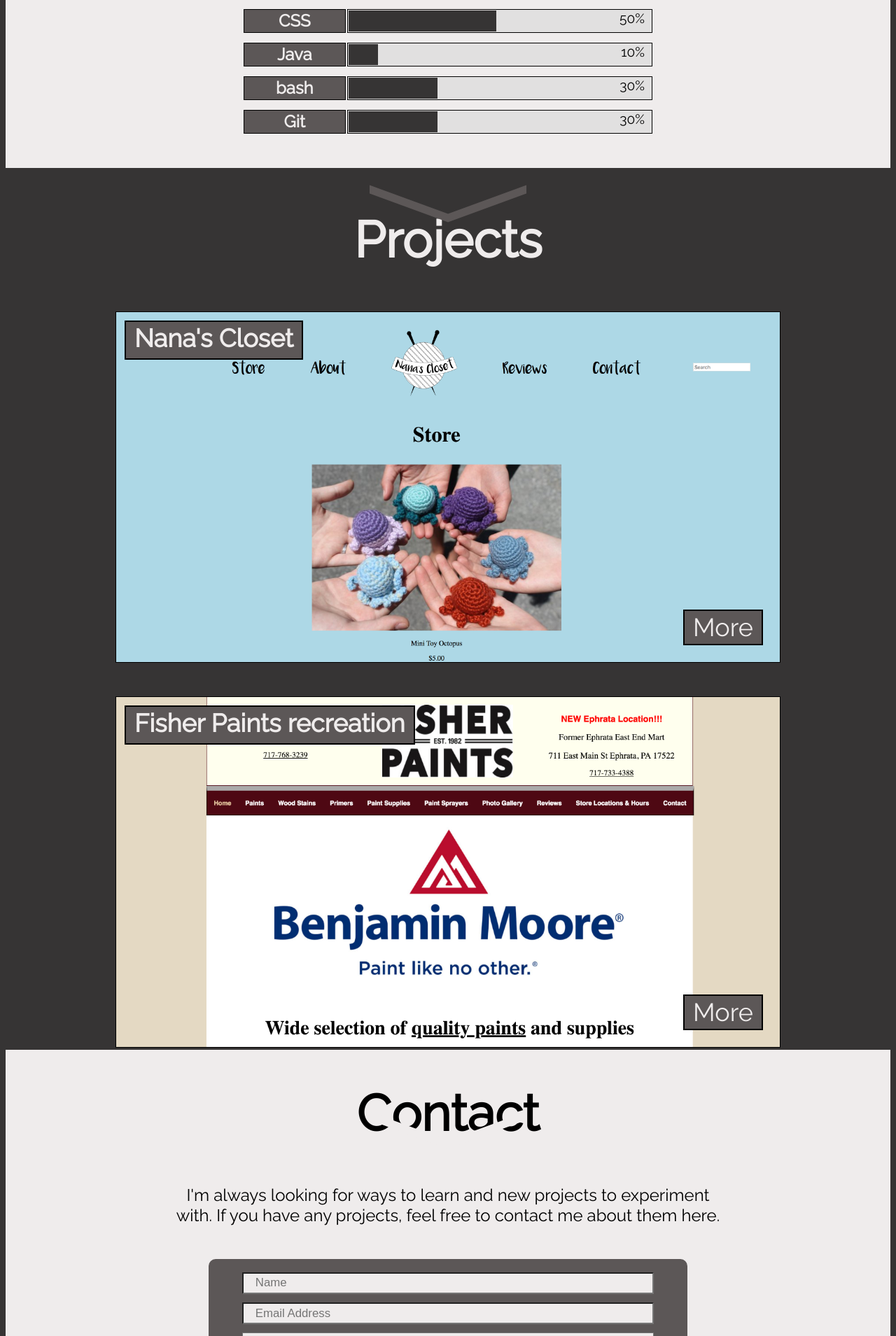
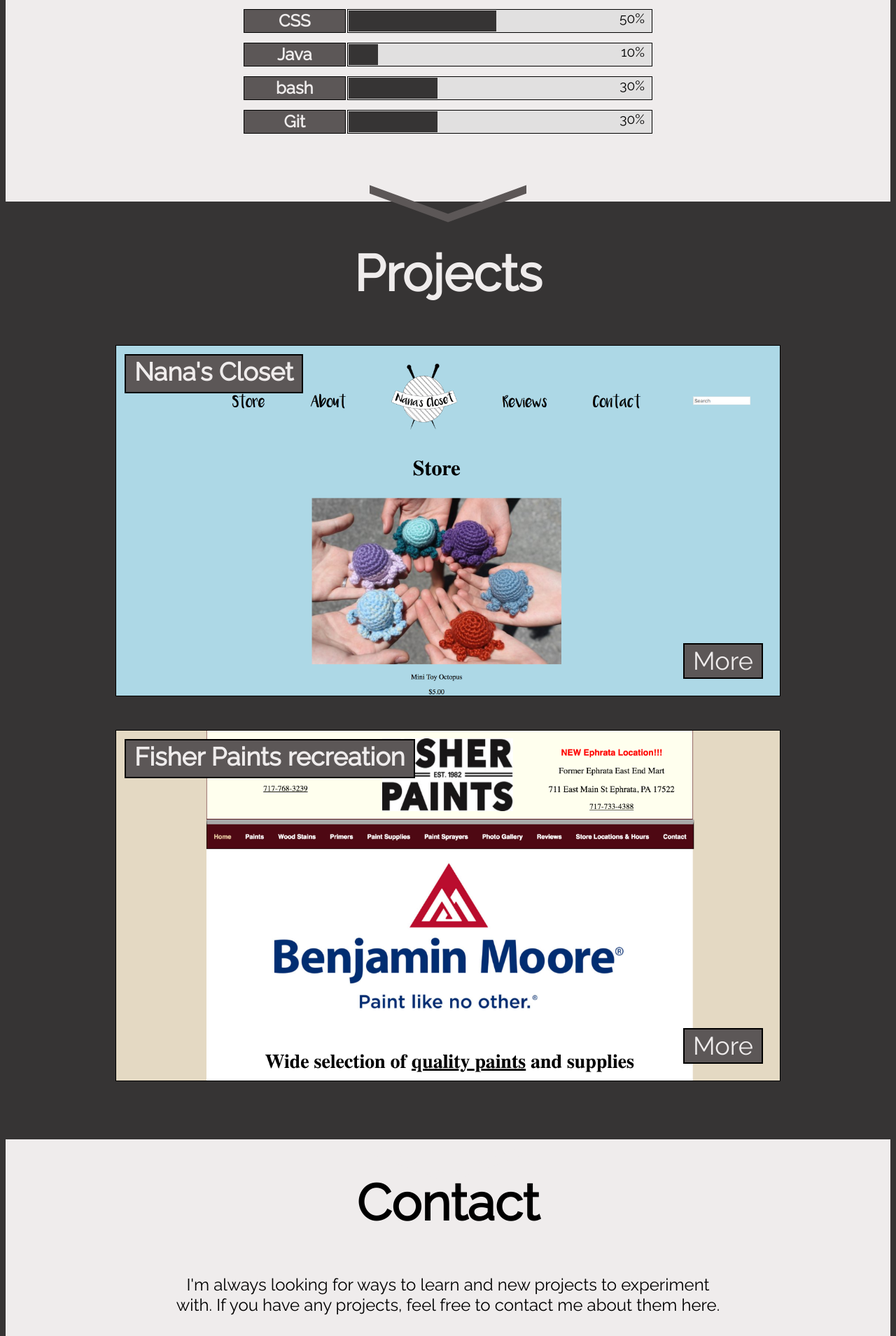
Before and after one commit to zmwaite182/zmwaite182.github.io, a PHP site: page /waite-project/index.html in a window 1280 px wide. Shown: the part 1408-3317 px from the top of the page at 70% size. Run offline with PHP 8.4, Linux system fonts and the light colour scheme.

Commit message:
Unnecessary divs
Removed divs that were not needed, adjusted projects page height

```diff
--- a/index.html
+++ b/index.html
@@ -31,7 +31,6 @@
         <a href="#about" class="chevron"></a>
       </section>
 
-      <div id="wrapper">
       <section id="about">
         <h1>About</h1>
         <img src="images/profile.jpg" alt="Picture of Zane">
@@ -60,9 +59,7 @@
         </table>
         <a href="#projects" class="chevron-2"></a>
       </section>
-      </div>
 
-      <div id="wrapper-2">
       <section id="projects">
         <h1>Projects</h1>
         <article class="project-sample">
@@ -77,9 +74,7 @@
         </article>
         <a href="#contact" class="chevron"></a>
       </section>
-      </div>
 
-        <div id="wrapper-3">
         <section id="contact">
           <h1>Contact</h1>
           <p>I'm always looking for ways to learn and new projects to experiment with. If you have any projects, feel free to contact me about them here.</p>
@@ -91,7 +86,6 @@
           </form>
           <a href="#home" class="chevron-3"></a>
         </section>
-        </div>
     </main>
 
     <footer>
--- a/styles.css
+++ b/styles.css
@@ -12,27 +12,6 @@ header {
   display: flex;
   justify-content: space-between;
   position: fixed;
-}
-
-#wrapper {
-  height: 105vh;
-  width: 100%;
-  background-color: #efecec;
-  margin: 0 auto;
-}
-
-#wrapper-2 {
-  height: 150vh;
-  width: 100%;
-  background-color: #363434;
-  margin: 0 auto;
-}
-
-#wrapper-3 {
-  height: 88vh;
-  width: 100%;
-  background-color: #efecec;
-  margin: 0 auto;
 }
 
 /*----------------------------------------CHEVRONS----------------------------*/
@@ -244,6 +223,7 @@ header a {
 #about {
   padding: 1rem 10rem;
   height: 105vh;
+  background-color: #efecec;
 }
 
 #about p, h1 {
@@ -319,7 +299,9 @@ td#git-percent::before {
 /*---------------------------------------PROJECTS-----------------------------*/
 
 #projects {
-  height: 150vh;
+  height: 160vh;
+  width: 100%;
+  background-color: #363434;
 }
 
 #projects h1 {
@@ -377,6 +359,7 @@ td#git-percent::before {
   height: 88vh;
   padding: 1rem 10rem;
   text-align: center;
+  background-color: #efecec;
 }
 
 #contact h1 {
```
Lines whose indentation alone changed are shown as unchanged.
